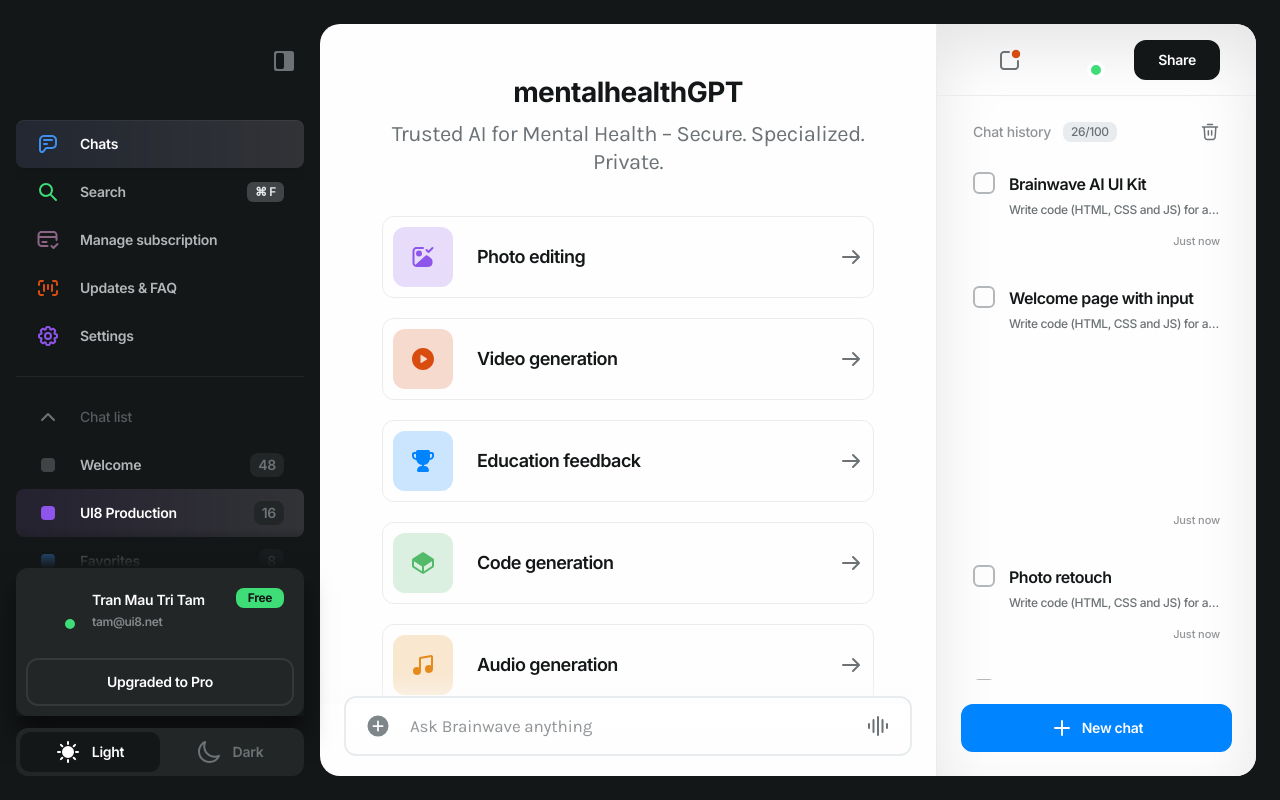
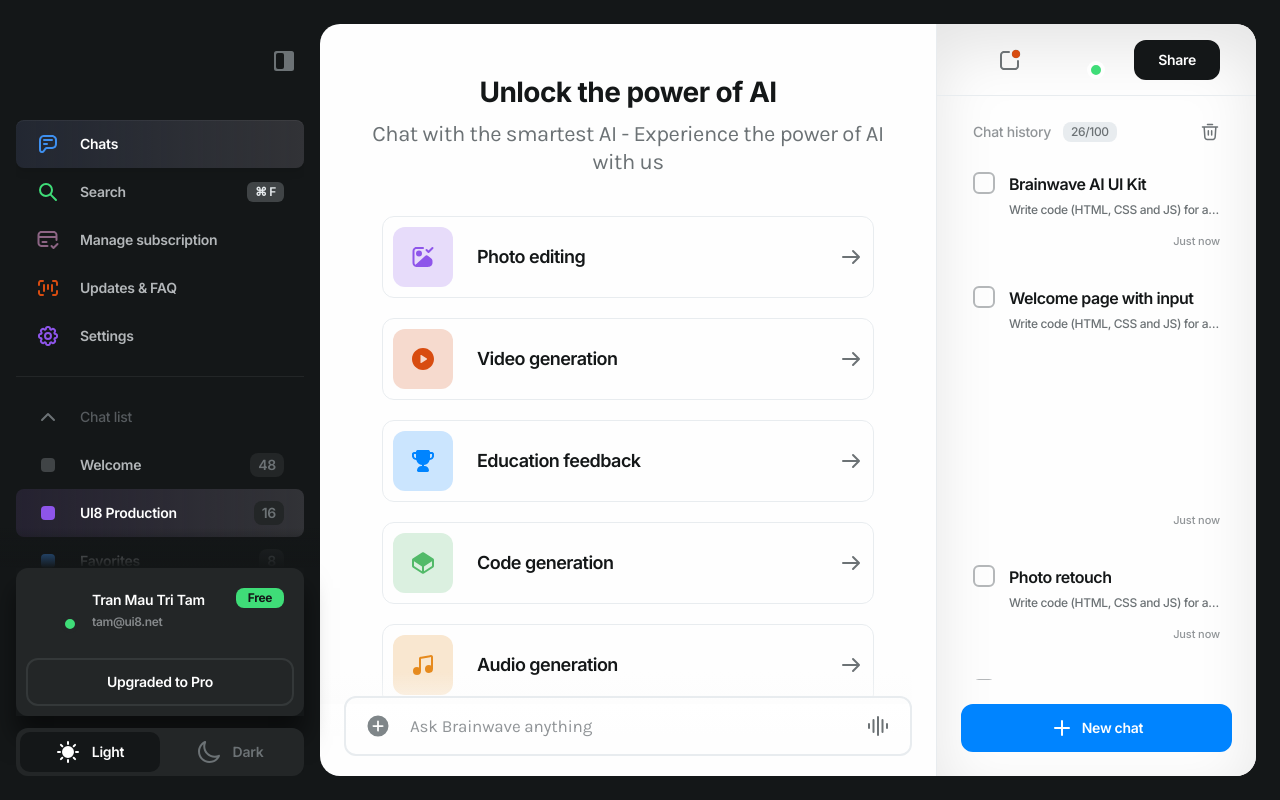
Before and after one commit to aidX-AG/mentalhealth-GPT, a Next.js app: page / in a window 1280 px wide. Built offline with nearby package versions, Linux system fonts and the light colour scheme; what @rvxlab/tailwind-plugin-ios-full-height would draw is missing.

Commit message:
init: restored Brainwave frontend

```diff
--- a/templates/HomePage/Main/index.tsx
+++ b/templates/HomePage/Main/index.tsx
@@ -14,10 +14,11 @@ const Main = ({}: MainProps) => {
             <div className="grow px-10 py-20 overflow-y-auto scroll-smooth scrollbar-none 2xl:py-12 md:px-4 md:pt-0 md:pb-6">
                 <div className="mb-10 text-center">
                     <div className="h3 leading-[4rem] 2xl:mb-2 2xl:h4">
-                        mentalhealthGPT
+                        Unlock the power of AI
                     </div>
                     <div className="body1 text-n-4 2xl:body1S">
-                    Trusted AI for Mental Health – Secure. Specialized. Private.
+                        Chat with the smartest AI - Experience the power of AI
+                        with us
                     </div>
                 </div>
                 <Menu className="max-w-[30.75rem] mx-auto" items={navigation} />
```
Also changed, not shown: package.json (+7 -9 lines), 2 other files (tests, documents, lock files or other folders).
